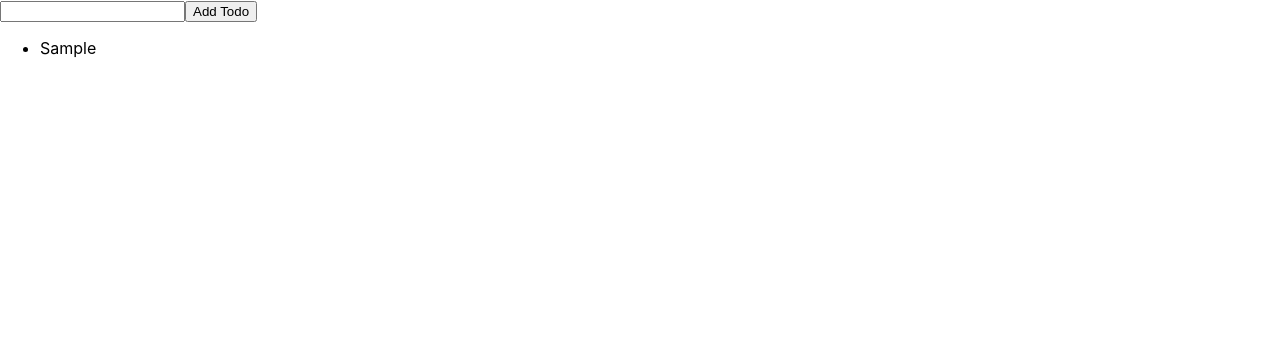
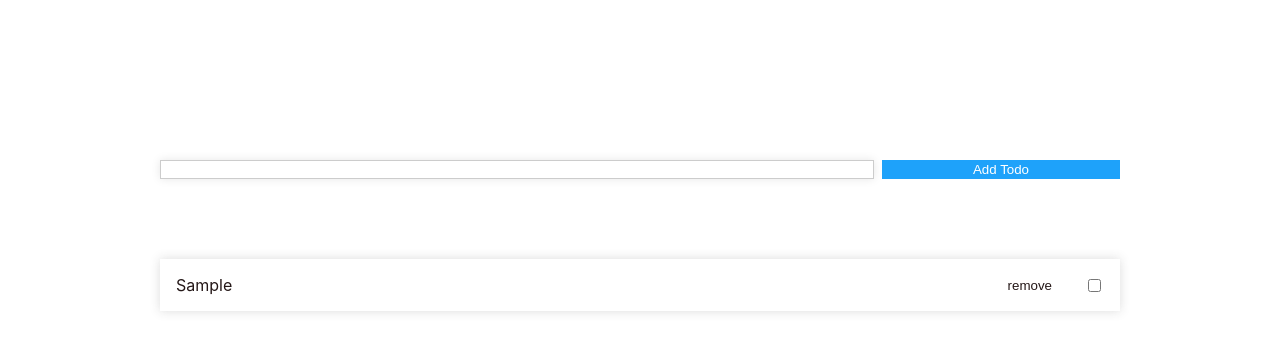
Before and after one commit to Ali-consciousroad/toDo-React-MobX-app-, a React (Create React App) app: page / in a window 1280 px wide. Both pictures are taken after typing "Sample" into the empty fields and a click on the button "Add Todo". Shown: the top 352 px of the page. Built offline with nearby package versions, Linux system fonts and the light colour scheme.

Commit message:
Add more functions and improve the UI

```diff
--- /dev/null
+++ b/src/Todo/TodoInput/TodoInput.module.css
@@ -0,0 +1,26 @@
+.todo-input-group {
+    display: grid;
+    gap: .5rem;
+    grid-template-columns: 3fr 1fr;
+}
+
+.todo-input-group > button,
+.todo-input-group > input {
+    padding: .5rem 1 2rem;
+}
+
+.todo-input-group > input {
+    border: 1px solid hsl(0, 0%, 80%);
+    box-shadow: 0 0 10px hsla(0, 0%, 0%, 0.102);
+}
+
+.todo-input-group > input focus {
+    outline-color: hsla(204, 96%, 55%, 0.239);
+}
+
+.todo-input-group > button {
+    background-color: hsl(204, 96%, 55%);
+    border: 0;
+    color: hsl(0, 0%, 100%);
+    cursor: pointer;
+}
--- a/src/Todo/TodoInput/index.tsx
+++ b/src/Todo/TodoInput/index.tsx
@@ -1,5 +1,6 @@
 import { ChangeEvent, useState } from "react";
 import TodoStore from "../../stores/TodoStore";
+import styles from "./TodoInput.module.css";
 
 const TodoInput = ({ todos }: { todos: TodoStore }) => {
   const [newTodo, setNewTodo] = useState("");
@@ -15,10 +16,10 @@ const TodoInput = ({ todos }: { todos: TodoStore }) => {
   };
 
   return (
-    <>
+    <div className={styles["todo-input-group"]}>
       <input value={newTodo} onChange={handleInputChange} />
       <button onClick={handleButtonClick}>Add Todo</button>
-    </>
+    </div>
   );
 };
 
--- /dev/null
+++ b/src/Todo/TodoList/TodoList.module.css
@@ -0,0 +1,42 @@
+.todo-list {
+    display: grid;
+    gap: 1rem;
+    list-style-type: none;
+    padding: 0;
+    margin-top: 5rem;
+    color: black;
+}
+
+.todo-list li {
+    box-shadow: 0 0 10px #3333332C;
+    user-select: none;
+    display: flex;
+    align-items: center;
+    justify-content: space-between;
+}
+
+.todo-list li > * {
+    padding: 1rem;
+}
+
+.todo-list li label {
+    flex-grow: 1;
+}
+
+.todo-list button {
+    border: none;
+    background-color: transparent;
+}
+
+.todo-list label.done {
+    text-decoration: line-through;
+}
+
+.todo-list .remove {
+    color: #241717;
+    cursor: pointer;
+}
+
+/* .todo-list .remove:not(.done) {
+    display: none;
+} */
--- a/src/Todo/TodoList/index.tsx
+++ b/src/Todo/TodoList/index.tsx
@@ -1,11 +1,30 @@
 import { observer } from "mobx-react-lite";
 import TodoStore from "../../stores/TodoStore";
+import styles from "./TodoList.module.css";
 
 const TodoList = ({ todos }: { todos: TodoStore }) => {
+  const handleToggleTodo = (t: Todo) => () => {
+    todos.toggle(t);
+  };
+
+  const handleRemoveTodo = (t: Todo) => () => {
+    todos.remove(t);
+  };
+
   return (
-    <ul>
+    <ul className={styles["todo-list"]}>
       {todos.list.map((t) => (
-        <li key={t.id}>{t.title}</li>
+        <li key={t.id}>
+          <label htmlFor={String(t.id)} className={[styles.remove, t.isDone && styles.done].join(" ")}>
+            {t.title}
+          </label>
+          <button onClick={handleRemoveTodo(t)} className={[styles.remove, t.isDone && styles.done].join(" ")}>
+            remove
+          </button>
+          <button onClick={handleToggleTodo(t)}>
+            <input type="checkbox" id={String(t.id)} readOnly tabIndex={-1} />
+          </button>
+        </li>
       ))}
     </ul>
   );
--- a/src/index.css
+++ b/src/index.css
@@ -1,8 +1,13 @@
 body {
-  margin: 0;
+  margin: 10rem;
   font-family: -apple-system, BlinkMacSystemFont, 'Segoe UI', 'Roboto', 'Oxygen',
     'Ubuntu', 'Cantarell', 'Fira Sans', 'Droid Sans', 'Helvetica Neue',
     sans-serif;
   -webkit-font-smoothing: antialiased;
   -moz-osx-font-smoothing: grayscale;
 }
+
+.app {
+  max-width: 600px;
+  margin: 2rem auto; /* center the app */
+}
```
